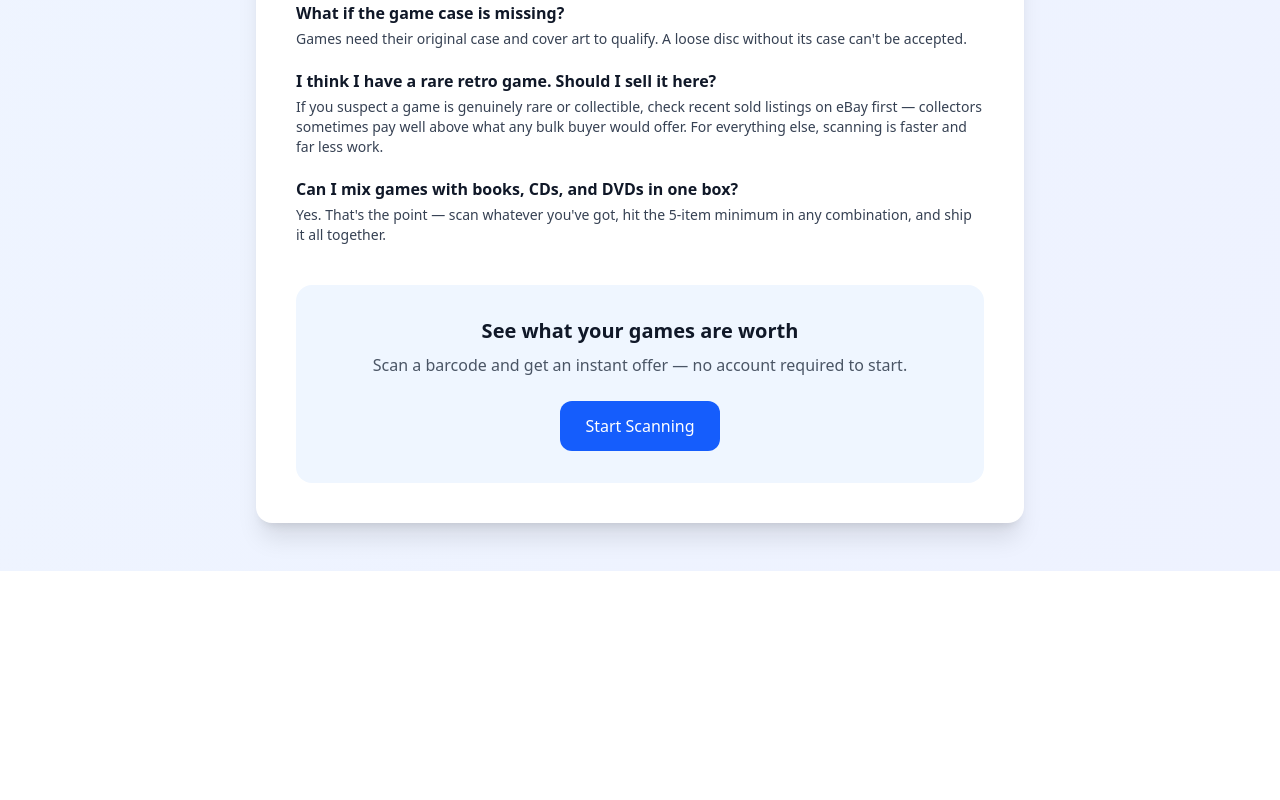
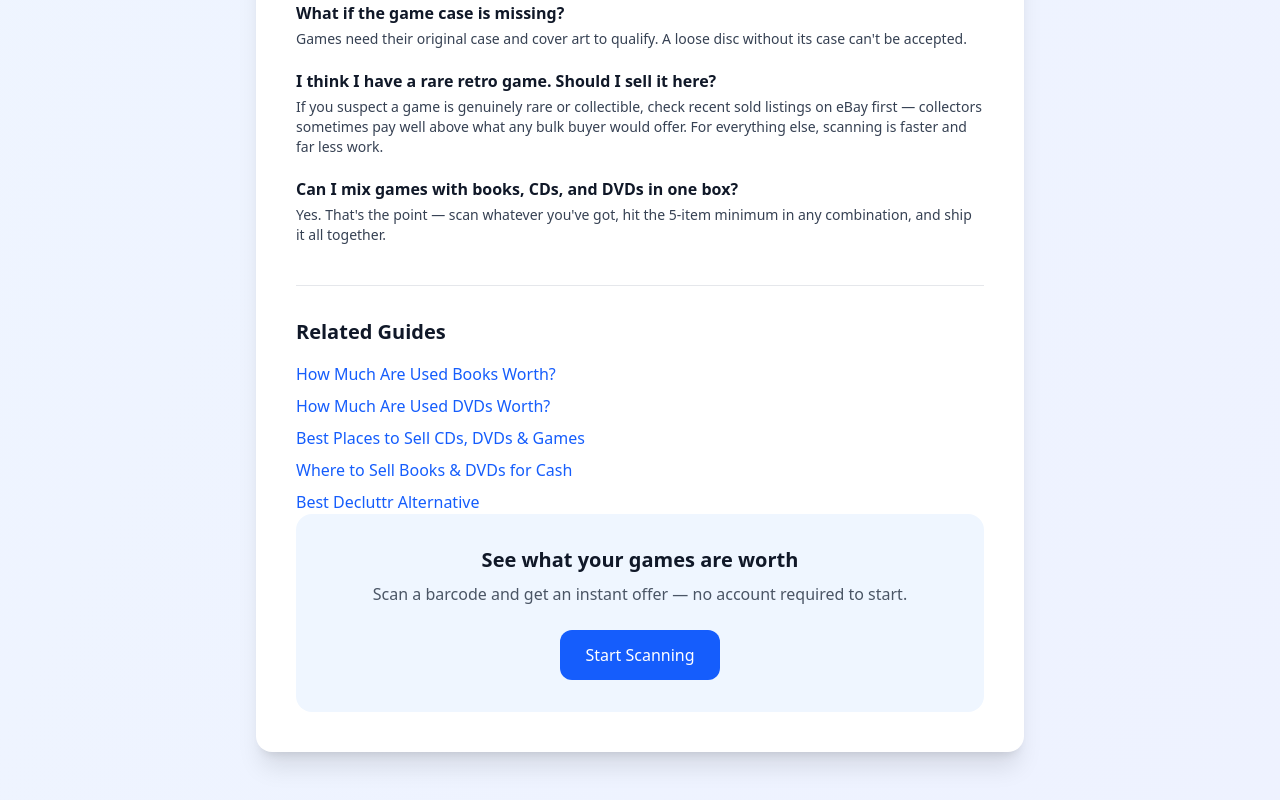
Before and after one commit to teskapnj/new-book-marketplace, a Next.js app: page /guides/sell-video-games-for-cash in a window 1280 px wide. Shown: the part 1985-2785 px from the top of the page. Before the commit the page ends 2556 px from the top, so only its background shows below. Built offline with nearby package versions, Linux system fonts and the light colour scheme; no server answers.

Commit message:
Add internal linking: RelatedGuides component across all 6 guide pages

```diff
--- a/app/guides/best-places-to-sell-cds-dvds-games/page.tsx
+++ b/app/guides/best-places-to-sell-cds-dvds-games/page.tsx
@@ -1,5 +1,6 @@
 import Link from "next/link";
 import type { Metadata } from "next";
+import RelatedGuides from "@/components/RelatedGuides";
 
 export const metadata: Metadata = {
   title: "Best Places to Sell Used CDs, DVDs & Video Games for Cash (2026) | SellBookMedia",
@@ -186,8 +187,8 @@ export default function BestPlacesGuide() {
               </div>
             </div>
           </section>
-
-          <div className="text-center bg-blue-50 rounded-2xl p-8">
+          <RelatedGuides currentSlug="best-places-to-sell-cds-dvds-games" />
+           <div className="text-center bg-blue-50 rounded-2xl p-8">
             <h2 className="text-xl font-bold text-gray-900 mb-2">See what your collection is worth</h2>
             <p className="text-gray-600 mb-6">
               Scan your CDs, DVDs, and games for an instant offer &mdash; no account required to start.
--- a/app/guides/decluttr-shut-down-alternative/page.tsx
+++ b/app/guides/decluttr-shut-down-alternative/page.tsx
@@ -1,5 +1,6 @@
 import Link from "next/link";
 import type { Metadata } from "next";
+import RelatedGuides from "@/components/RelatedGuides";
 
 export const metadata: Metadata = {
   title: "Decluttr Shut Down: Where to Sell Your Books, CDs, DVDs & Games Now | SellBookMedia",
@@ -190,6 +191,8 @@ export default function DecluttrAlternativeGuide() {
             </div>
           </section>
 
+          <RelatedGuides currentSlug="decluttr-shut-down-alternative" />
+
           <div className="text-center bg-blue-50 rounded-2xl p-8">
             <h2 className="text-xl font-bold text-gray-900 mb-2">
               Ready to turn your collection into cash?
--- a/app/guides/how-much-are-used-books-worth/page.tsx
+++ b/app/guides/how-much-are-used-books-worth/page.tsx
@@ -1,5 +1,6 @@
 import Link from "next/link";
 import type { Metadata } from "next";
+import RelatedGuides from "@/components/RelatedGuides";
 
 export const metadata: Metadata = {
   title: "How Much Are Used Books Worth? (2026 Price Guide) | SellBookMedia",
@@ -252,6 +253,8 @@ export default function BookValueGuide() {
             </div>
           </section>
 
+          <RelatedGuides currentSlug="how-much-are-used-books-worth" />
+
           <div className="text-center bg-blue-50 rounded-2xl p-8">
             <h2 className="text-xl font-bold text-gray-900 mb-2">See what your books are worth</h2>
             <p className="text-gray-600 mb-6">
--- a/app/guides/how-much-are-used-dvds-worth/page.tsx
+++ b/app/guides/how-much-are-used-dvds-worth/page.tsx
@@ -1,5 +1,7 @@
 import Link from "next/link";
 import type { Metadata } from "next";
+import RelatedGuides from "@/components/RelatedGuides";
+
 
 export const metadata: Metadata = {
   title: "How Much Are Used DVDs Worth? (2026 Price Guide) | SellBookMedia",
@@ -209,6 +211,8 @@ export default function DvdValueGuide() {
             </div>
           </section>
 
+          <RelatedGuides currentSlug="how-much-are-used-dvds-worth" />
+
           <div className="text-center bg-blue-50 rounded-2xl p-8">
             <h2 className="text-xl font-bold text-gray-900 mb-2">Find out what your DVDs are worth</h2>
             <p className="text-gray-600 mb-6">
--- a/app/guides/sell-video-games-for-cash/page.tsx
+++ b/app/guides/sell-video-games-for-cash/page.tsx
@@ -1,5 +1,6 @@
 import Link from "next/link";
 import type { Metadata } from "next";
+import RelatedGuides from "@/components/RelatedGuides";
 
 export const metadata: Metadata = {
   title: "Sell Video Games for Cash: Complete Guide (2026) | SellBookMedia",
@@ -210,6 +211,8 @@ export default function SellGamesGuide() {
             </div>
           </section>
 
+          <RelatedGuides currentSlug="sell-video-games-for-cash" />
+
           <div className="text-center bg-blue-50 rounded-2xl p-8">
             <h2 className="text-xl font-bold text-gray-900 mb-2">See what your games are worth</h2>
             <p className="text-gray-600 mb-6">
--- a/app/guides/where-to-sell-books-and-dvds-for-cash/page.tsx
+++ b/app/guides/where-to-sell-books-and-dvds-for-cash/page.tsx
@@ -1,5 +1,6 @@
 import Link from "next/link";
 import type { Metadata } from "next";
+import RelatedGuides from "@/components/RelatedGuides";
 
 export const metadata: Metadata = {
   title: "Where to Sell Used Books and DVDs for Cash (2026 Guide) | SellBookMedia",
@@ -187,6 +188,8 @@ export default function WhereToSellGuide() {
             </div>
           </section>
 
+          <RelatedGuides currentSlug="where-to-sell-books-and-dvds-for-cash" />
+
           <div className="text-center bg-blue-50 rounded-2xl p-8">
             <h2 className="text-xl font-bold text-gray-900 mb-2">Ready to see what your items are worth?</h2>
             <p className="text-gray-600 mb-6">
--- /dev/null
+++ b/components/RelatedGuides.tsx
@@ -0,0 +1,32 @@
+import Link from "next/link";
+
+const ALL_GUIDES = [
+  { slug: "how-much-are-used-books-worth", title: "How Much Are Used Books Worth?" },
+  { slug: "how-much-are-used-dvds-worth", title: "How Much Are Used DVDs Worth?" },
+  { slug: "sell-video-games-for-cash", title: "Sell Video Games for Cash" },
+  { slug: "best-places-to-sell-cds-dvds-games", title: "Best Places to Sell CDs, DVDs & Games" },
+  { slug: "where-to-sell-books-and-dvds-for-cash", title: "Where to Sell Books & DVDs for Cash" },
+  { slug: "decluttr-shut-down-alternative", title: "Best Decluttr Alternative" },
+];
+
+export default function RelatedGuides({ currentSlug }: { currentSlug: string }) {
+  const others = ALL_GUIDES.filter((g) => g.slug !== currentSlug);
+
+  return (
+    <section className="mt-10 border-t border-gray-200 pt-8">
+      <h2 className="text-xl font-bold text-gray-900 mb-4">Related Guides</h2>
+      <ul className="space-y-2">
+        {others.map((g) => (
+          <li key={g.slug}>
+            <Link
+              href={`/guides/${g.slug}`}
+              className="text-blue-600 hover:text-blue-700 hover:underline"
+            >
+              {g.title}
+            </Link>
+          </li>
+        ))}
+      </ul>
+    </section>
+  );
+}
```
